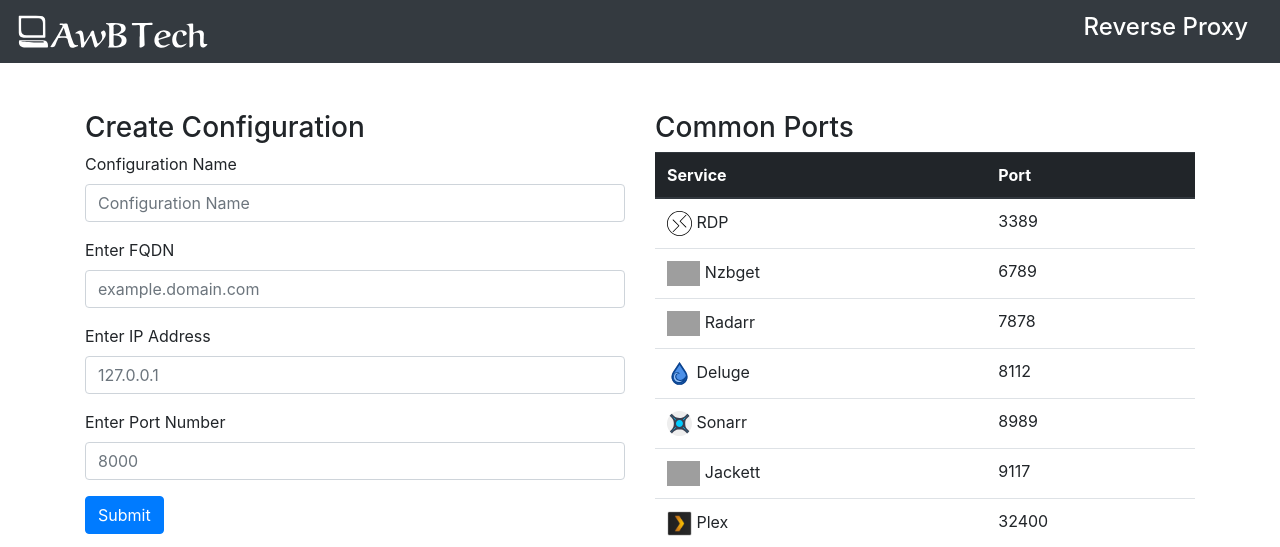
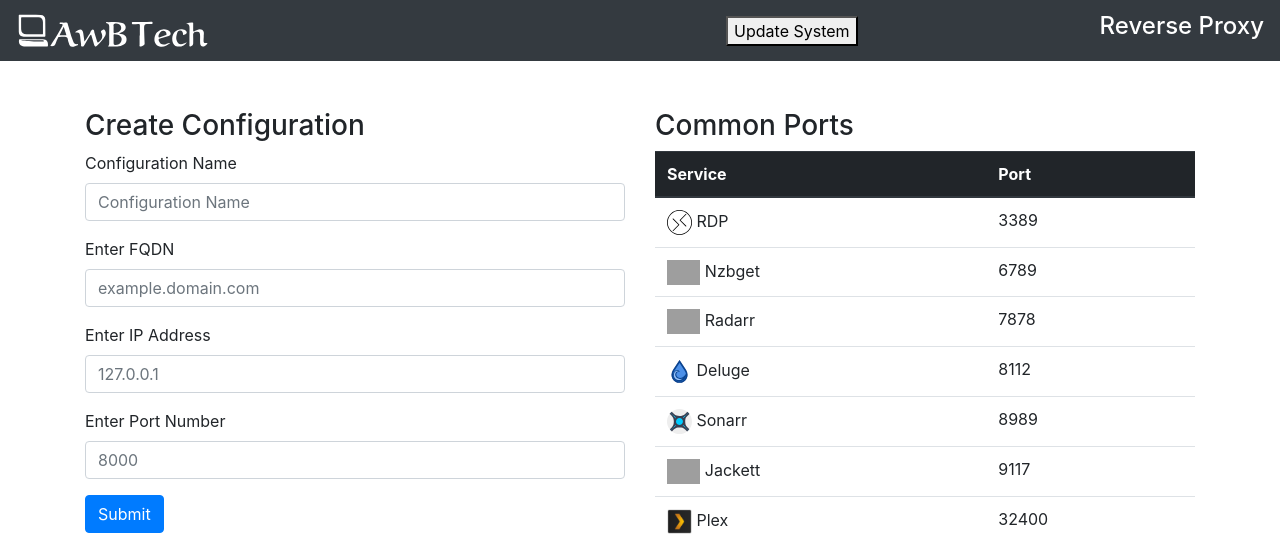
Before and after one commit to andrewixl/reverseproxy, a Django app: template apps/main/templates/main/index.html in a window 1280 px wide. Shown: the top 547 px of the page. Run offline with Django 3.2, Linux system fonts and the light colour scheme; the template is opened without the code that fills it, so the values that code supplies are empty; parts of the project's set-up code (start-up, migrations or seed data) failed here and were passed over; some libraries are stand-ins or nearby versions; grey boxes are pictures that could not be loaded.

Commit message:
Addded Update Function

```diff
--- a/apps/main/templates/main/index.html
+++ b/apps/main/templates/main/index.html
@@ -3,9 +3,8 @@
 {% load static %}
 
 <nav class="navbar navbar-dark bg-dark">
-    <a class="navbar-brand" href="/"><img id="logo" src="{% static 'main/img/logo.svg' %}" alt=""></a> <a class="navbar-brand" href="/"><h4 id="right_header">Reverse Proxy</h4> </a>
+    <a class="navbar-brand" href="/"><img id="logo" src="{% static 'main/img/logo.svg' %}" alt=""></a> <a class="navbar-brand" href="/"><a href="/update"><button>Update System</button></a><h4 id="right_header">Reverse Proxy</h4> </a>
 </nav>
-
 <br>
 {%if messages%}
     {%for message in messages%}
--- a/apps/main/urls.py
+++ b/apps/main/urls.py
@@ -4,6 +4,7 @@ from django.conf.urls import url
 urlpatterns = [
     url(r'^$', views.index),
     url(r'^addconfig$', views.addConfig),
+    url(r'^update$', views.runUpdate),
     url(r'^remove/(?P<id>\d+)$', views.removeConfig),
     url(r'^addssl/(?P<id>\d+)$', views.addSSL),
     url(r'^renewssl/(?P<id>\d+)$', views.renewSSL),
--- a/apps/main/views.py
+++ b/apps/main/views.py
@@ -75,3 +75,8 @@ def renewSSL(request, id):
 	# config.save()
 	# messages.success(request, 'SSL has Been Added to the ' + config.name + ' Config')
 	return redirect('/')
+
+def runUpdate(request):
+	os.system("git pull")
+	messages.success(request, 'AwB Tech: Reverse Proxy, Has Been Updated to the Latest Version')
+	return redirect('/')
```
